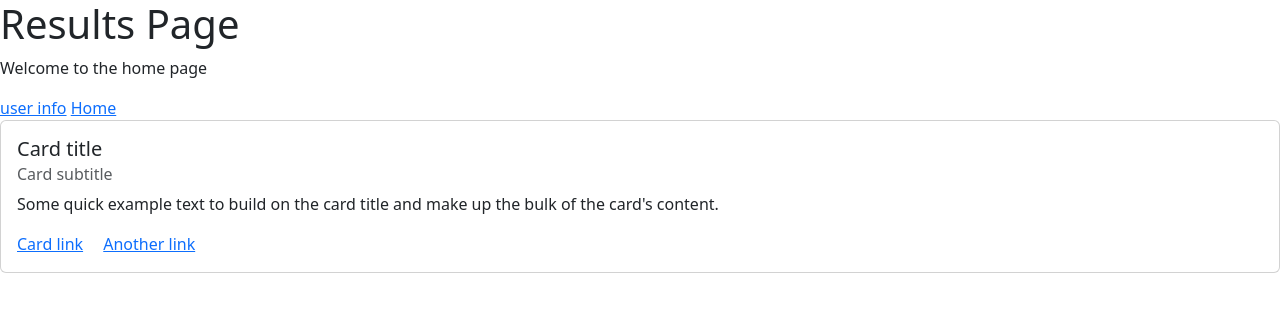
After one commit to var0rjox/election-sistem, a Flask app: page /election_results/ in a window 1280 px wide. The commit adds this page. Shown: the top 312 px of the page. Run offline with Flask 3, Linux system fonts and the light colour scheme.

Commit message:
create route and html file of election_result

```diff
--- a/app.py
+++ b/app.py
@@ -1,11 +1,13 @@
 from flask import Flask
 from routes.home import home
 from routes.user import user
+from routes.election_results import election_results
 
 app = Flask(__name__)
 
 app.register_blueprint(home)
 app.register_blueprint(user)
+app.register_blueprint(election_results)
 
 if __name__ == "__main__":
     #app.run()
--- /dev/null
+++ b/routes/election_results.py
@@ -0,0 +1,9 @@
+from flask import Blueprint, render_template
+
+# from models.user import User
+
+election_results = Blueprint('election_results', __name__, url_prefix="/election_results")
+
+@election_results.route('/')
+def index():
+    return render_template('election_results.html')
--- /dev/null
+++ b/templates/election_results.html
@@ -0,0 +1,19 @@
+{% extends "base.html"%} {% block title%}Home Page{% endblock %} {% block
+content %}
+<h1>Results Page</h1>
+<p>Welcome to the home page</p>
+<a href="/user">user info</a>
+<a href="/">Home</a>
+<div class="card" style="width: 18rem position-relative m-4">
+  <div class="card-body start-50">
+    <h5 class="card-title">Card title</h5>
+    <h6 class="card-subtitle mb-2 text-body-secondary">Card subtitle</h6>
+    <p class="card-text">
+      Some quick example text to build on the card title and make up the bulk of
+      the card's content.
+    </p>
+    <a href="#" class="card-link">Card link</a>
+    <a href="#" class="card-link">Another link</a>
+  </div>
+</div>
+{% endblock %}
```
Also changed, not shown: templates/index.html (+6 -8 lines).
